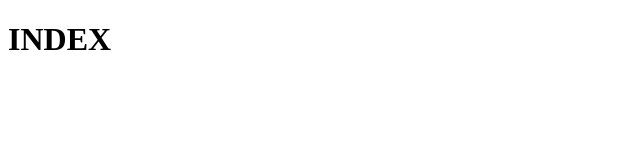
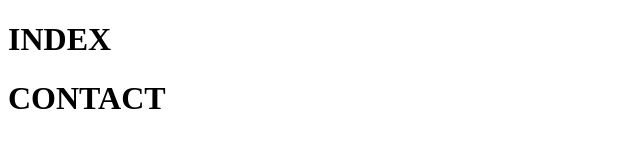
Before and after one commit to SUMANSHRANA/learngit, a plain HTML site: page index.html in a window 1280 px wide. Shown: the whole page, without its empty margins (0-640 px from the left). Drawn offline with Linux system fonts and the light colour scheme.

Commit message:
contact heading

```diff
--- a/index.html
+++ b/index.html
@@ -8,6 +8,6 @@
 <body>
     <h1>INDEX
     </h1>
-
+    <h1>CONTACT</h1>
 </body>
 </html>
```
